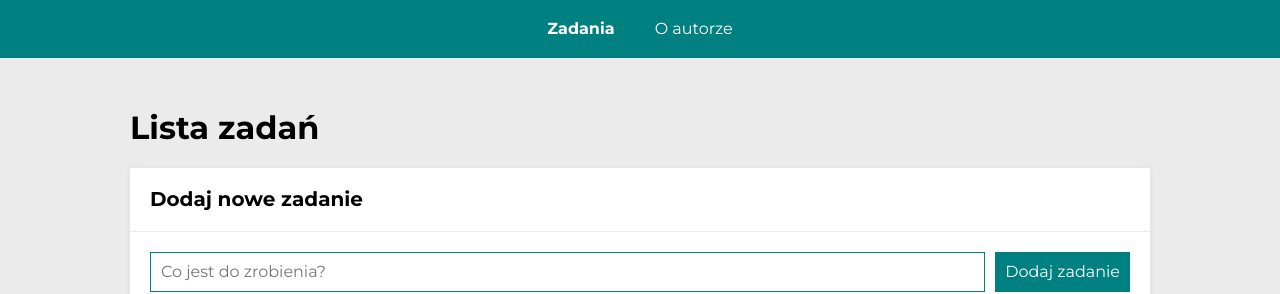
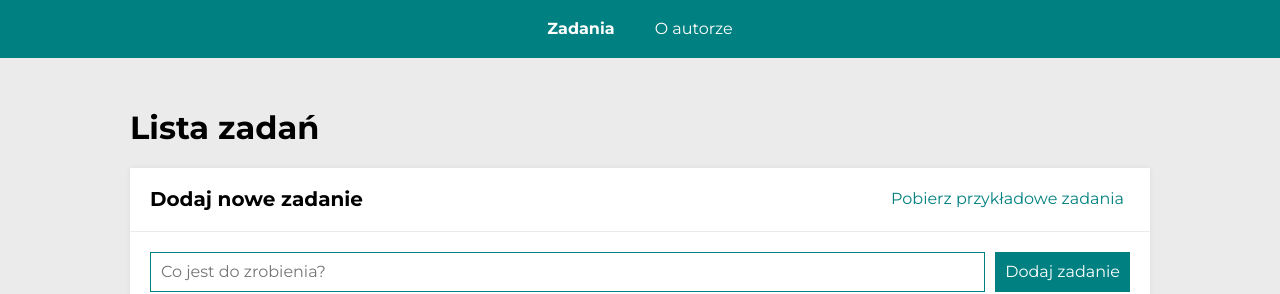
Before and after one commit to MikolajPawlowski/todo-list-react, a React (Create React App) app: page /#/zadania in a window 1280 px wide. Shown: the top 294 px of the page. Built offline with nearby package versions, Linux system fonts and the light colour scheme.

Commit message:
fetchExampleTasksButton added

```diff
--- a/src/features/tasks/TasksPage/index.js
+++ b/src/features/tasks/TasksPage/index.js
@@ -5,6 +5,7 @@
 import Header from "../../../common/Header";
 import Container from "../../../common/Container";
 import Search from "./Search";
+import FetchExampleTasksButton from "./FetchExampleTasksButton";
 
 
 function TasksPage() {
@@ -14,6 +15,7 @@
       <Section
         title="Dodaj nowe zadanie"
         body={<Form />}
+        extraHeaderContent={<FetchExampleTasksButton />}
       />
       <Section
         title="Wyszukiwarka"
```
